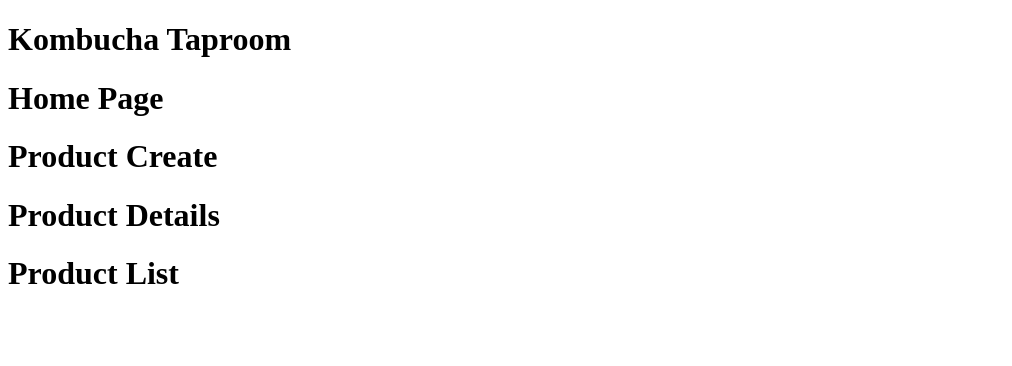
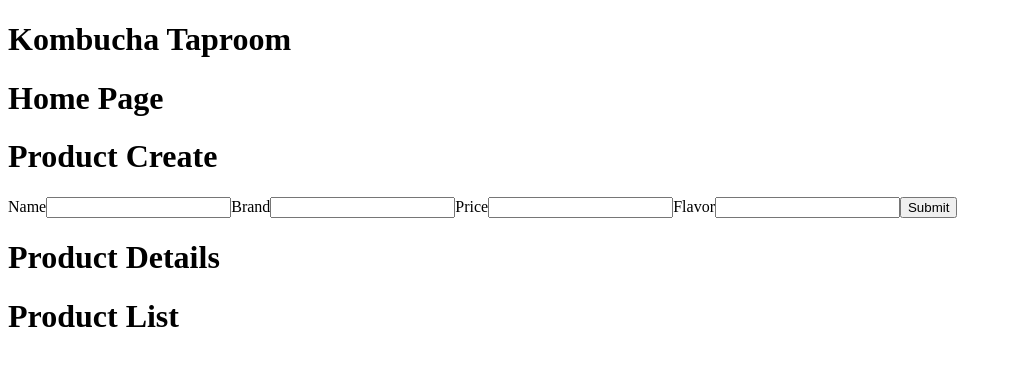
Before and after one commit to AlyxMoon/epicodus-project-react02-kombucha-taproom, a React (Create React App) app: page / in a window 1280 px wide. Shown: the top 366 px of the page, without its empty margins (0-1012 px from the left). Built offline with nearby package versions, Linux system fonts and the light colour scheme.

Commit message:
begin adding product creation form

```diff
--- a/src/App.jsx
+++ b/src/App.jsx
@@ -8,7 +8,9 @@ class App extends Component {
       <div className="app">
         <h1>Kombucha Taproom</h1>
 
-        {views.map(View => <View />)}
+        {views.map((View, i) => (
+          <View key={i} />
+        ))}
       </div>
     )
   }
--- a/src/views/ProductsCreate.jsx
+++ b/src/views/ProductsCreate.jsx
@@ -1,6 +1,68 @@
+import { useState } from 'react'
+import PropTypes from 'prop-types'
 
-const PageProductsCreate = () => {
-  return (<h1>Product Create</h1>)
+const PageProductsCreate = ({
+  createProduct,
+}) => {
+  const [product, setProduct] = useState({
+    name: '',
+    brand: '',
+    price: '',
+    flavor: '',
+    pints: 120,
+  })
+
+  const handleSubmit = (event) => {
+    event.preventDefault()
+
+    createProduct(product)
+  }
+
+  const handleUpdate = (value, property) => {
+    setProduct({
+      ...product,
+      [property]: value,
+    })
+  }
+
+  const productFields = [
+    { name: 'name', label: 'Name' },
+    { name: 'brand', label: 'Brand' },
+    { name: 'price', label: 'Price' },
+    { name: 'flavor', label: 'Flavor' },
+  ]
+
+  return (
+    <form onSubmit={handleSubmit}>
+      <h1>Product Create</h1>
+
+      {productFields.map(field => (
+        <>
+          <label key={`label-${field.name}`}>
+            {field.label}
+          </label>
+          <input
+            key={`name-${field.name}`}
+            value={product[field.name]}
+            onChange={(event) => handleUpdate(event.target.value, field.name)}
+          />
+        </>
+      ))}
+
+
+      <button className="btn btn-primary" type="submit">Submit</button>
+    </form>
+  )
+}
+
+PageProductsCreate.propTypes = {
+  createProduct: PropTypes.func,
+}
+
+PageProductsCreate.defaultProps = {
+  createProduct: (product) => {
+    console.log('test submit product:', product)
+  },
 }
 
 export default PageProductsCreate
```
